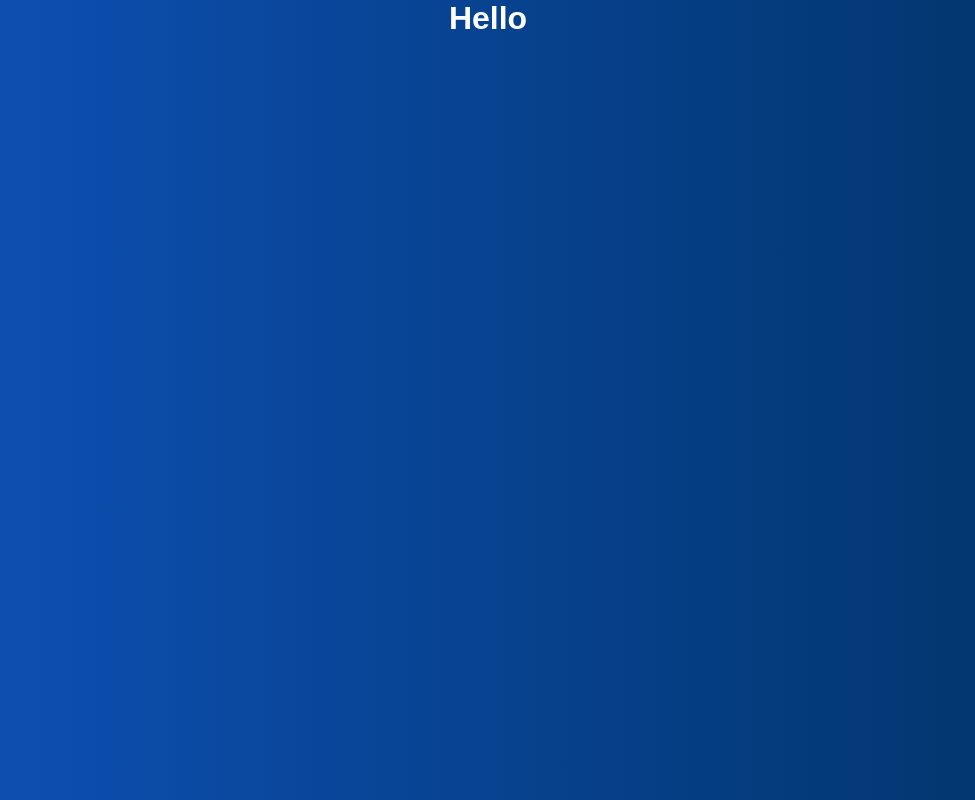
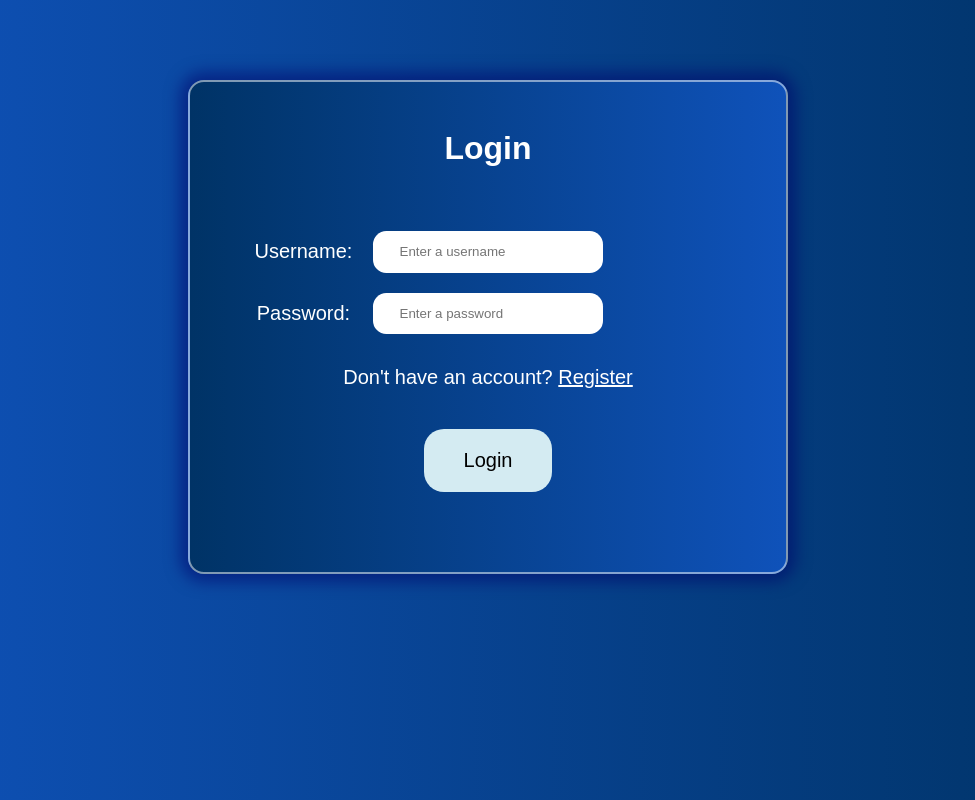
Before and after one commit to ls-95/dog-photo-generator, a React (Vite) app: page /login in a window 1280 px wide. Shown: the whole page, without its empty margins (152-1127 px from the left). Built offline with nearby package versions, Linux system fonts and the light colour scheme; a web font is replaced by a local one.

Commit message:
Add content, styling and functionality of login page using localStorage.

```diff
--- a/src/pages/LoginPage.jsx
+++ b/src/pages/LoginPage.jsx
@@ -1,10 +1,73 @@
-import "./LoginPage.css";
+import { useState } from "react";
+import "./Registration.css";
+import { Link, useNavigate } from "react-router-dom";
 
 function LoginPage() {
+  const [username, setUsername] = useState("");
+  const [password, setPassword] = useState("");
+  const navigate = useNavigate();
+  const handleLogin = (e) => {
+    e.preventDefault();
+    setPassword(e.target.value);
+    const storedUsername = localStorage.getItem("username");
+    const storedPassword = localStorage.getItem("password");
+    if (
+      username.trim() === storedUsername &&
+      password.trim() === storedPassword
+    ) {
+      navigate("/game");
+    } else {
+      alert("The username and password don't match!");
+    }
+  };
   return (
-    <>
-      <h1>Hello</h1>
-    </>
+    <div className="registration">
+      <h1>Login</h1>
+      <form action="/">
+        <div className="form-grid">
+          <div className="label-div">
+            <label htmlFor="username">Username: </label>
+          </div>
+          <div className="form-inputs">
+            <input
+              type="text"
+              id="username"
+              placeholder="Enter a username"
+              value={username}
+              onChange={(e) => setUsername(e.target.value)}
+              required
+            />
+          </div>
+          <div></div>
+          <div className="label-div">
+            <label htmlFor="password">Password:</label>
+          </div>
+          <div className="form-inputs">
+            <input
+              type="password"
+              id="password"
+              placeholder="Enter a password"
+              value={password}
+              onChange={(e) => setPassword(e.target.value)}
+              required
+            />
+          </div>
+          <div></div>
+        </div>
+        <div className="register-inquiry-container">
+          <p>
+            Don't have an account?{" "}
+            <Link className="nav-link" to="/">
+              Register
+            </Link>
+          </p>
+        </div>
+
+        <button type="submit" onClick={handleLogin}>
+          Login
+        </button>
+      </form>
+    </div>
   );
 }
 
--- a/src/pages/Registration.css
+++ b/src/pages/Registration.css
@@ -64,3 +64,7 @@ input {
   position: relative;
   top: 2px;
 }
+
+.register-inquiry-container {
+  margin-top: 2em;
+}
--- a/src/pages/Registration.jsx
+++ b/src/pages/Registration.jsx
@@ -8,16 +8,16 @@ function Registration() {
   const navigate = useNavigate();
 
   const handleSubmit = (e) => {
+    e.preventDefault();
     setPassword(e.target.value);
-    e.preventDefault();
     const passwordRegex =
       /^(?=.*?[A-Z])(?=.*?[a-z])(?=.*?[0-9])(?=.*?[#?!@$%^&*-]).{8,}$/;
-    const storedUsername = username.trim();
-    const storedPassword = password.trim();
-    if (passwordRegex.test(storedPassword)) {
-      localStorage.setItem("username", storedUsername);
+    const storeUsername = username.trim();
+    const storePassword = password.trim();
+    if (passwordRegex.test(storePassword)) {
+      localStorage.setItem("username", storeUsername);
       navigate("/login");
-      localStorage.setItem("password", storedPassword);
+      localStorage.setItem("password", storePassword);
     }
   };
   return (
```
Also changed, not shown: src/pages/LoginPage.css (deleted).
